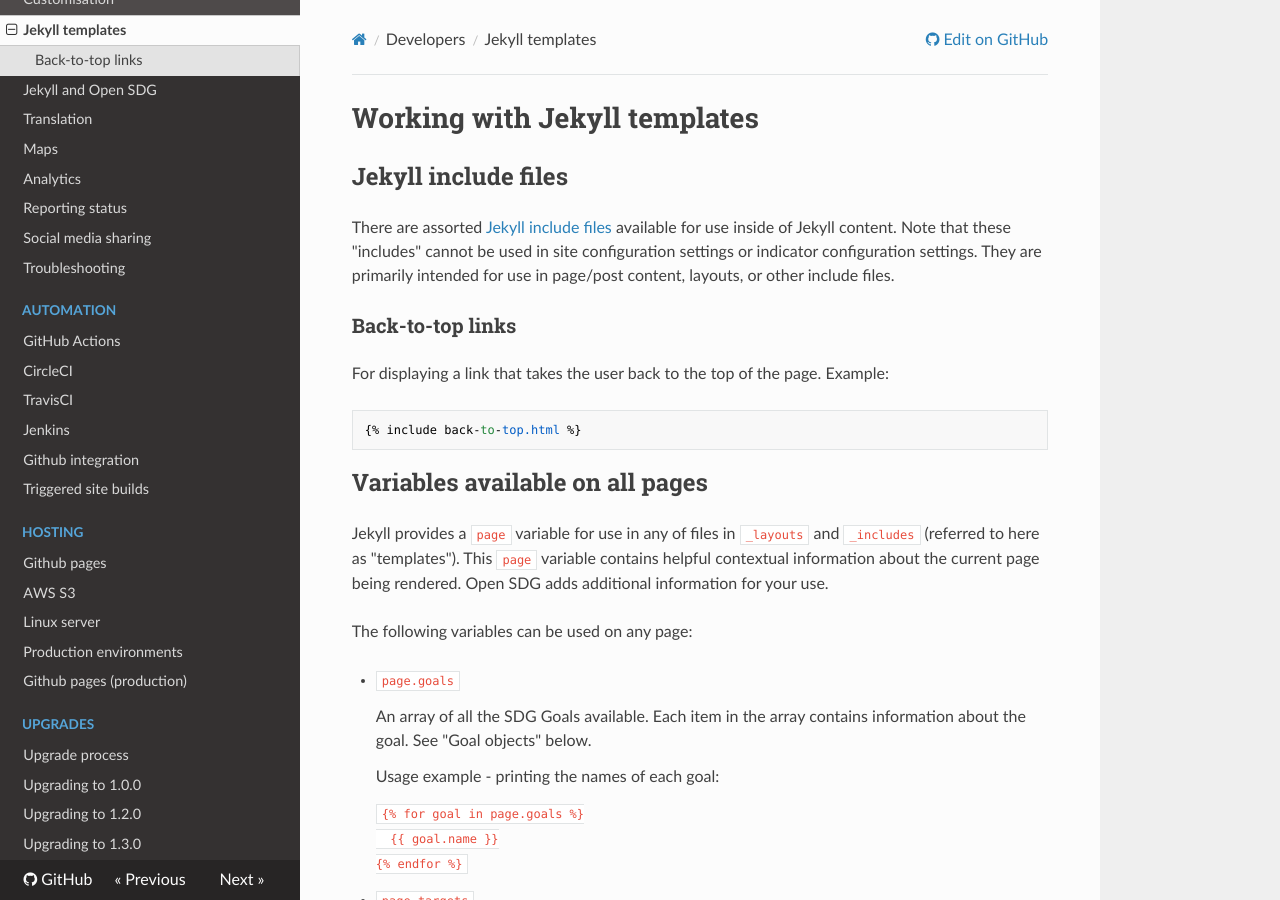
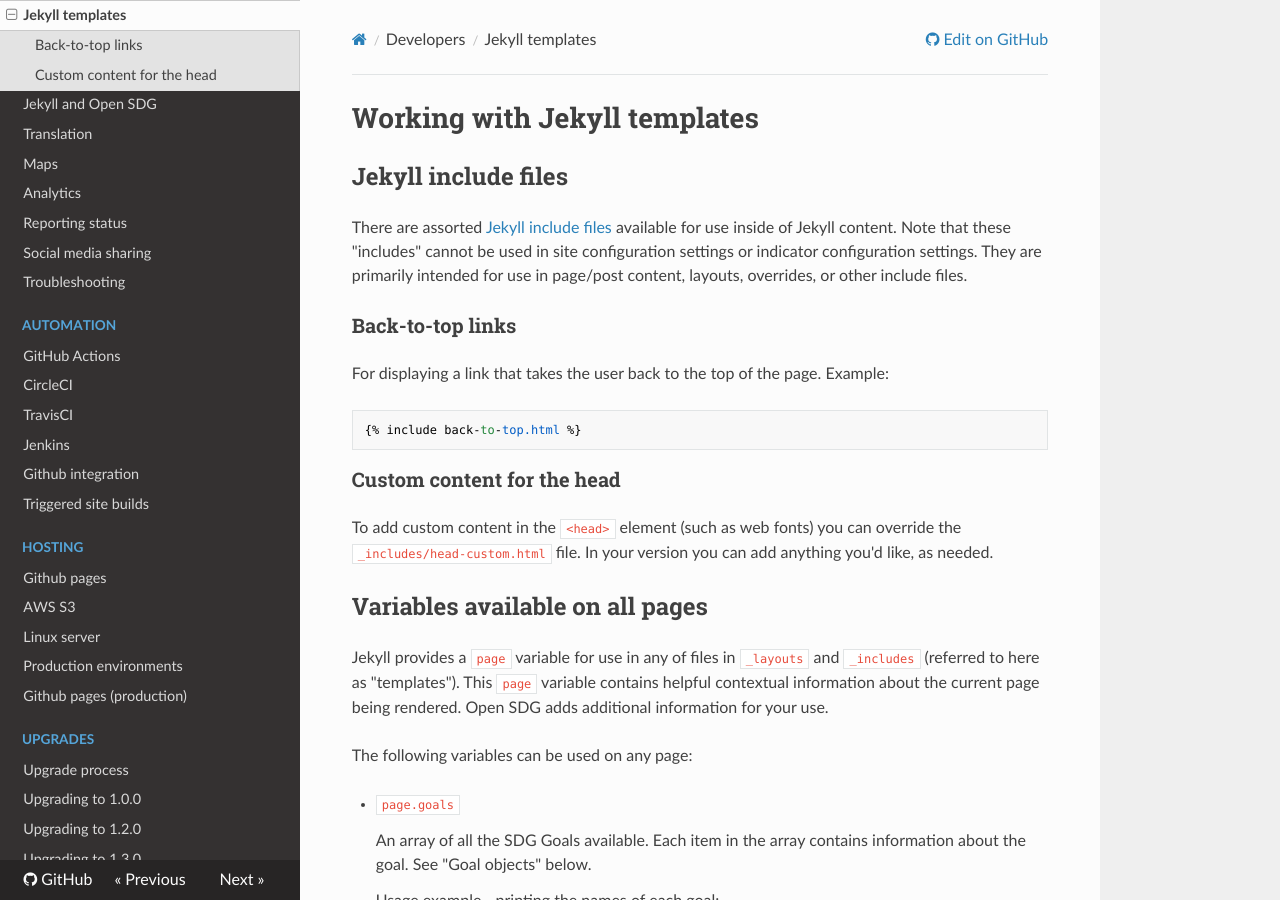
Before and after one commit to open-sdg/open-sdg, an MkDocs documentation site: the page built from docs/jekyll-templates.md, in a window 1280 px wide and 900 px high. Built offline with MkDocs 1.6.1, drawn with Linux system fonts in a browser that asks for light colours; nearby versions of some CDN libraries; old or Windows-style settings are respelled for this version of MkDocs.

Commit message:
Document the new include

````diff
--- a/docs/jekyll-templates.md
+++ b/docs/jekyll-templates.md
@@ -2,7 +2,7 @@
 
 ## Jekyll include files
 
-There are assorted [Jekyll include files](https://jekyllrb.com/docs/includes/) available for use inside of Jekyll content. Note that these "includes" cannot be used in site configuration settings or indicator configuration settings. They are primarily intended for use in page/post content, layouts, or other include files.
+There are assorted [Jekyll include files](https://jekyllrb.com/docs/includes/) available for use inside of Jekyll content. Note that these "includes" cannot be used in site configuration settings or indicator configuration settings. They are primarily intended for use in page/post content, layouts, overrides, or other include files.
 
 ### Back-to-top links
 
@@ -11,6 +11,10 @@
 ```
 {% include back-to-top.html %}
 ```
+
+### Custom content for the head
+
+To add custom content in the `<head>` element (such as web fonts) you can override the `_includes/head-custom.html` file. In your version you can add anything you'd like, as needed.
 
 ## Variables available on all pages
 
````
